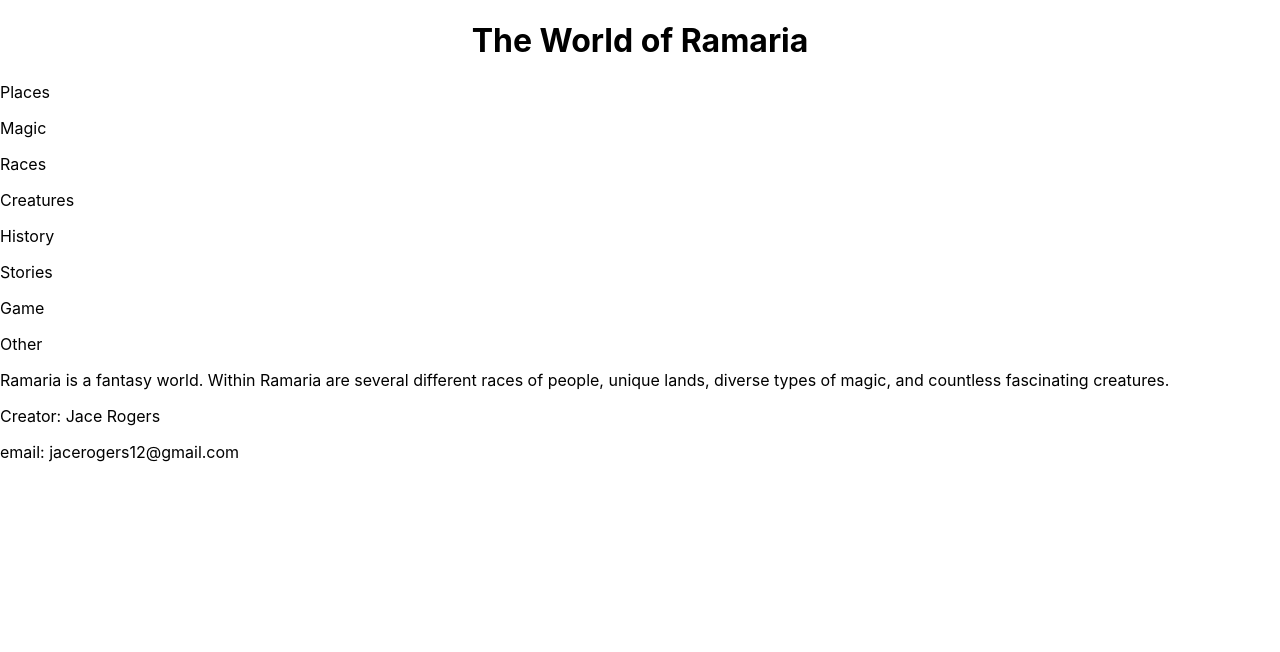
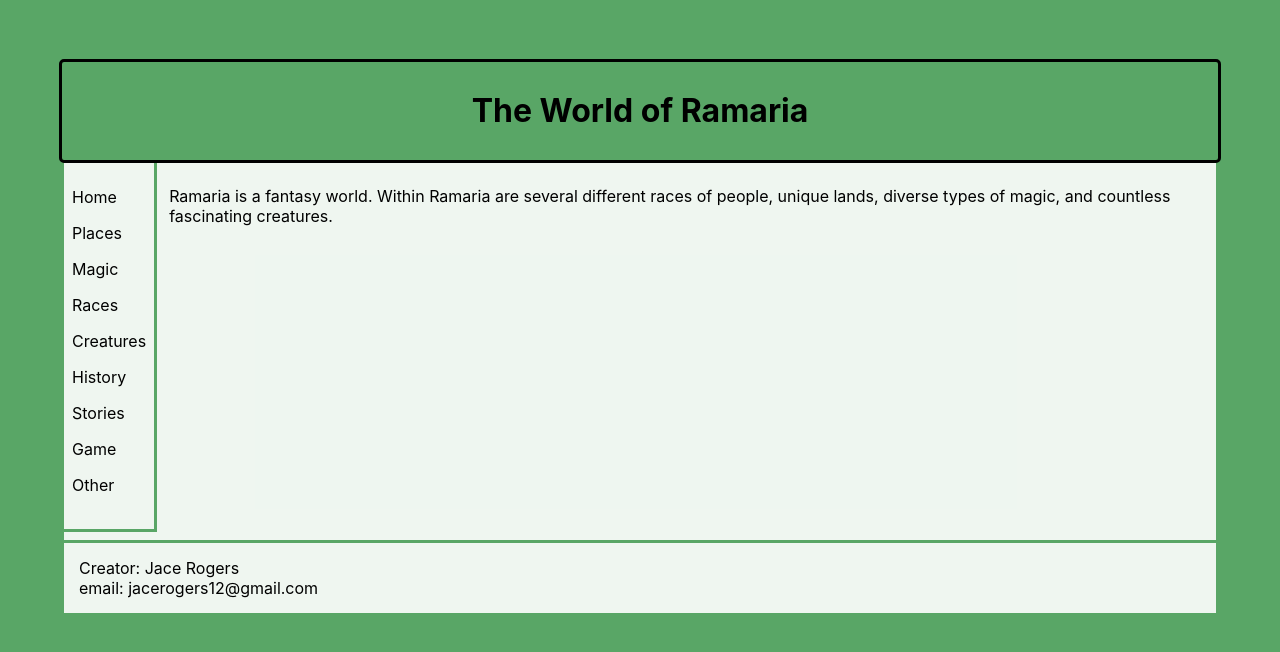
Before and after one commit to JaceRogers12/ramarian-world, a React (Create React App) app: page / in a window 1280 px wide. Shown: the top 652 px of the page. Built offline with nearby package versions, Linux system fonts and the light colour scheme.

Commit message:
made basic formatting and styling

```diff
--- a/src/App.css
+++ b/src/App.css
@@ -1,3 +1,44 @@
 .App h1 {
   text-align: center;
 }
+
+.App {
+  background-color: hsla(130, 30%, 100%, 90%);
+  margin: 5%;
+  /* border: 2px blue dashed; */
+}
+
+.navigation {
+  border-right: 3px hsl(130, 30%, 50%) solid;
+  border-bottom: 3px hsl(130, 30%, 50%) solid;
+  width: 80px;
+  padding: 8px;
+  height: 350px;
+  margin-top: 5px;
+  margin-bottom: 8px;
+}
+
+.header {
+  border: 3px black solid;
+  padding: 8px;
+  background: hsl(130, 30%, 50%);
+  border-radius: 5px;
+  margin: -5px;
+}
+
+.footer {
+  display: block;
+  border-top: 3px hsl(130, 30%, 50%) solid;
+  padding: 15px;
+}
+
+.content {
+  width: auto;
+  /* border: 2px yellow dashed; */
+  padding: 12px;
+}
+
+.main {
+  /* border: 2px orange dashed; */
+  display: flex;
+}
--- a/src/App.js
+++ b/src/App.js
@@ -7,10 +7,12 @@ import Navigation from "./Components/Navigation.js";
 function App() {
 
   return (
-    <div className="App">
+    <div className="App" >
       <Header />
-      <Navigation />
-      <Home />
+      <div className="main" >
+        <Navigation />
+        <Home />
+      </div>
       <Footer />
     </div>
   );
--- a/src/Components/Footer.js
+++ b/src/Components/Footer.js
@@ -4,8 +4,8 @@ function Footer() {
 
     return (
         <footer className="footer">
-            <p>Creator: Jace Rogers</p>
-            <p>email: jacerogers12@gmail.com</p>
+            <div>Creator: Jace Rogers</div>
+            <div>email: jacerogers12@gmail.com</div>
         </footer>
     )
 }
--- a/src/Components/Home.js
+++ b/src/Components/Home.js
@@ -4,7 +4,7 @@ import { summary } from "../Information";
 function Home () {
 
     return (
-        <div className="home">
+        <div className="content">
             <p>{summary.main}</p>
         </div>
     )
--- a/src/Components/Navigation.js
+++ b/src/Components/Navigation.js
@@ -3,6 +3,7 @@ import react from "react";
 function Navigation () {
     return (
         <div className="navigation">
+            <p>Home</p>
             <p>Places</p>
             <p>Magic</p>
             <p>Races</p>
--- a/src/index.css
+++ b/src/index.css
@@ -5,4 +5,6 @@ body {
     sans-serif;
   -webkit-font-smoothing: antialiased;
   -moz-osx-font-smoothing: grayscale;
+  background-color: hsl(130, 30%, 50%);
+  /* border: 2px black dashed; */
 }
```
